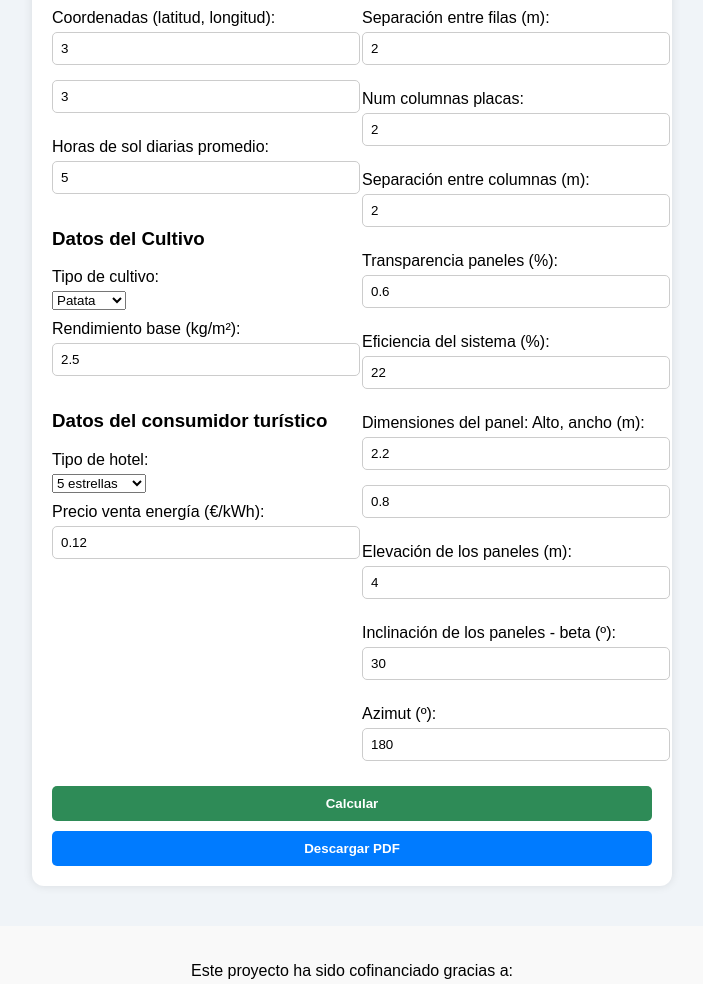
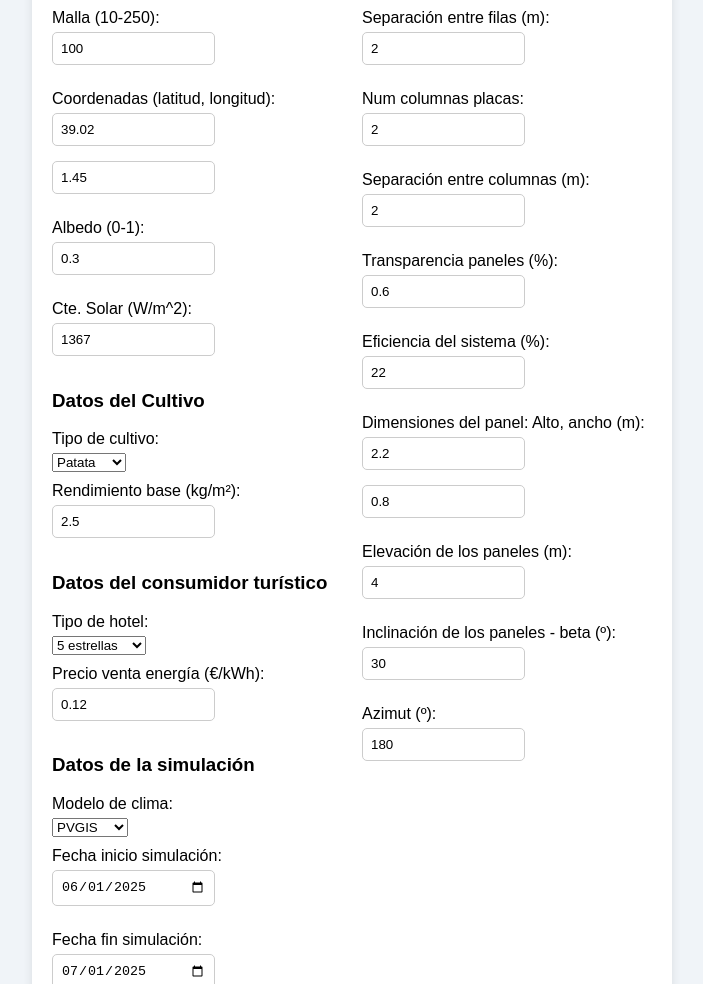
Before and after one commit to mponsnieto/aterraproject, a plain HTML site: page index.html in a window 1280 px wide. Shown: the part 324-1308 px from the top of the page, without its empty margins (288-991 px from the left). Drawn offline with nearby package versions, Linux system fonts and the light colour scheme.

Commit message:
update de todos los datos necesarios

```diff
--- a/index.html
+++ b/index.html
@@ -25,7 +25,7 @@
       margin: 10px 0 5px;
     }
     input {
-      width: 100%;
+      width: 50%;
       padding: 8px;
       margin-bottom: 15px;
       border-radius: 5px;
@@ -81,13 +81,18 @@
       <h3>Ubicación</h3>
       <label>Superficie disponible (m²):</label>
       <input type="number" id="area" placeholder="Ej: 1000" value="1000">
+      <label>Malla (10-250):</label>
+      <input type="number" id="resolucion_malla" placeholder="Ej: 100" value="100">
 
       <label>Coordenadas (latitud, longitud):</label>
-      <input type="number" id="latitud" placeholder="Ej: 1000" value="3">
-      <input type="number" id="longitud" placeholder="Ej: 1000" value="3">
+      <input type="number" id="latitud" placeholder="Ej: 1000" value="39.02">
+      <input type="number" id="longitud" placeholder="Ej: 1000" value="1.45">
 
-      <label>Horas de sol diarias promedio:</label>
-      <input type="number" id="sunHours" placeholder="Ej: 5" value="5">
+      <label>Albedo (0-1):</label>
+      <input type="number" id="albedo" placeholder="Ej: 0.3" value="0.3">
+
+      <label>Cte. Solar (W/m^2):</label>
+      <input type="number" id="G0" placeholder="Ej: 1367" value="1367">
 
       <h3>Datos del Cultivo</h3>
       <label>Tipo de cultivo:</label>
@@ -111,6 +116,19 @@
       <label>Precio venta energía (€/kWh):</label>
       <input type="number" id="price" placeholder="Ej: 0.12" value="0.12">
 
+      <h3>Datos de la simulación</h3>
+      <label>Modelo de clima:</label>
+      <select id="weather">
+        <option value="pvgis">PVGIS</option>
+        <option value="estandar">Estandar</option>
+      </select>
+      <label>Fecha inicio simulación:</label>
+      <input type="date" id="fecha_inicio" value="2025-06-01">
+
+      <label>Fecha fin simulación:</label>
+      <input type="date" id="fecha_fin" value="2025-07-01">
+      <label>Intervalo de días (num):</label>
+      <input type="number" id="day_interval" placeholder="Ej: 1" value="1">
 
     </div>
 
@@ -163,14 +181,20 @@
     </div>
   </div>
 
+<!-- f_ gap : Fracción de cielo visible bajo panel (entre 0 y 1) -->
+<!-- k_t : Índice de claridad medio (Liu & Jordan) -->
+<!-- fd : fracción difusa estimada -->
   <script>
     let chart = null;
 
     function calculate() {
+      const f_gap=0.2;
+      const k_t = 0.7;
+      const fd = 0.2;
       const area = parseFloat(document.getElementById('area').value);
       const coverage = parseFloat(document.getElementById('coverage').value) / 100;
       const efficiency = parseFloat(document.getElementById('efficiency').value) / 100;
-      const sunHours = parseFloat(document.getElementById('sunHours').value);
+      const sunHours = parseFloat(document.getElementById('day_interval').value);
       const price = parseFloat(document.getElementById('price').value);
 
       if (isNaN(area) || isNaN(coverage) || isNaN(efficiency) || isNaN(sunHours) || isNaN(price)) {
```
